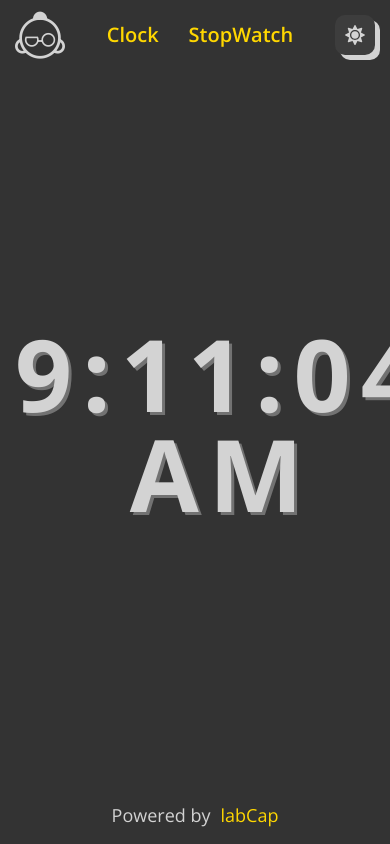
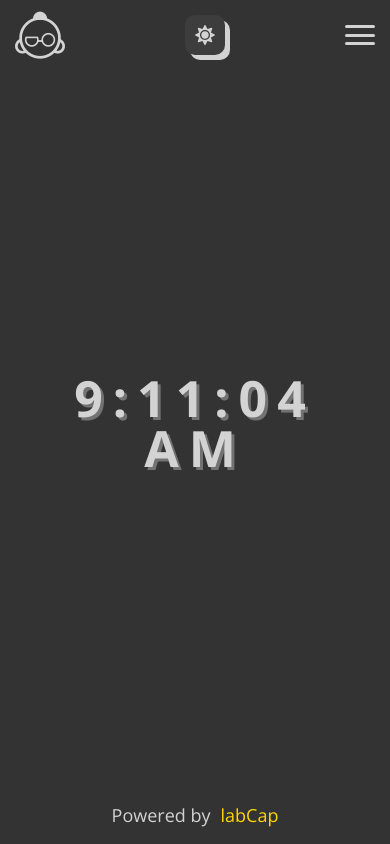
Before and after one commit to labCap/timer, a React (Create React App) app: page / in a window 390 px wide. Built offline with nearby package versions, Linux system fonts and the light colour scheme.

Commit message:
added adaptive

```diff
--- a/src/components/Clock/Clock.scss
+++ b/src/components/Clock/Clock.scss
@@ -2,4 +2,12 @@
   font-size: 100px;
   font-weight: 700;
   letter-spacing: 10px;
+
+  @media (max-width: 768px) {
+    font-size: 70px;
+  }
+
+  @media (max-width: 425px) {
+    font-size: 50px;
+  }
 }
--- a/src/components/Header/Header.jsx
+++ b/src/components/Header/Header.jsx
@@ -1,4 +1,4 @@
-import React, { useContext } from "react";
+import React, { useContext, useState } from "react";
 import { FaSun, FaMoon } from "react-icons/fa";
 import { Link } from "react-router-dom";
 import { ThemeContext } from "../../context/ThemeProvider";
@@ -9,6 +9,12 @@ import "./Header.scss";
 
 export const Header = () => {
   const { theme, setTheme } = useContext(ThemeContext);
+  const [menuOpen, setMenuOpen] = useState(false);
+
+  const handleClick = () => {
+    setMenuOpen(!menuOpen);
+    document.body.classList.toggle("_lock");
+  };
 
   return (
     <header>
@@ -16,7 +22,7 @@ export const Header = () => {
         <div className="inner">
           <Logo />
 
-          <nav className="nav">
+          <nav className={`nav ${menuOpen && "open"}`}>
             <ul className="nav__list">
               <li className="nav__item">
                 <Link to={"/"}>Clock</Link>
@@ -26,9 +32,17 @@ export const Header = () => {
               </li>
             </ul>
           </nav>
+
           <Button className={"theme-btn"} onClick={() => setTheme(!theme)}>
             {theme ? <FaSun /> : <FaMoon />}
           </Button>
+
+          <div
+            className={`menu-btn ${menuOpen && "open"}`}
+            onClick={handleClick}
+          >
+            <span></span>
+          </div>
         </div>
       </div>
     </header>
--- a/src/components/Header/Header.scss
+++ b/src/components/Header/Header.scss
@@ -12,11 +12,38 @@ header {
       display: flex;
       align-items: center;
       gap: 30px;
+
+      @media (max-width: 768px) {
+        flex-direction: column;
+        gap: 50px;
+      }
     }
 
     &__item {
       font-size: 20px;
       font-weight: 600;
+      @media (max-width: 768px) {
+        font-size: 30px;
+      }
+    }
+
+    @media (max-width: 768px) {
+      position: absolute;
+      top: 0;
+      left: 120%;
+      z-index: 100;
+      width: 100vw;
+      height: 100vh;
+      // background-color: #d3d3d3e0;
+      display: flex;
+      align-items: center;
+      justify-content: center;
+      flex-direction: column;
+      transition: all 0.3s ease;
+
+      &.open {
+        left: 0;
+      }
     }
   }
 
@@ -28,3 +55,54 @@ header {
     justify-content: center;
   }
 }
+
+.menu-btn {
+  display: none;
+
+  @media (max-width: 767.98px) {
+    display: block;
+    position: relative;
+    width: 30px;
+    height: 20px;
+    cursor: pointer;
+    z-index: 105;
+
+    span,
+    &::before,
+    &::after {
+      content: "";
+      transition: all 0.3s ease;
+      right: 0;
+      position: absolute;
+      width: 100%;
+      height: 3px;
+      border-radius: 10px;
+    }
+    &::before {
+      top: 0;
+    }
+    &::after {
+      bottom: 0;
+    }
+    span {
+      top: calc(50% - 1px);
+    }
+    &.open {
+      span {
+        width: 0;
+      }
+      &::before,
+      &::after {
+        width: 100%;
+      }
+      &::before {
+        top: calc(50% - 1px);
+        transform: rotate(-45deg);
+      }
+      &::after {
+        bottom: calc(50% - 1px);
+        transform: rotate(45deg);
+      }
+    }
+  }
+}
--- a/src/components/StopWatch/StopWatch.scss
+++ b/src/components/StopWatch/StopWatch.scss
@@ -1,3 +1,9 @@
+.display {
+  @media (max-width: 425px) {
+    font-size: 30px;
+  }
+}
+
 .buttons {
   display: inline-flex;
   align-items: center;
--- a/src/index.scss
+++ b/src/index.scss
@@ -9,6 +9,7 @@
     flex-direction: column;
     min-height: inherit;
     overflow: hidden;
+    position: relative;
 
     background-color: #333;
     font-size: 18px;
@@ -19,6 +20,20 @@
     &.light {
       background-color: #d3d3d3;
       color: #333;
+
+      .nav {
+        @media (max-width: 768px) {
+          background-color: rgba(211, 211, 211, 0.8);
+        }
+      }
+
+      .menu-btn {
+        span,
+        &::before,
+        &::after {
+          background-color: #333;
+        }
+      }
 
       h1,
       h2,
@@ -47,6 +62,7 @@
       button {
         color: #3d3d3d;
         background-color: #c7c7c7;
+        border-color: #c7c7c7;
 
         box-shadow: 5px 5px 0px 0px rgba(61, 61, 61, 0.4);
 
@@ -66,6 +82,19 @@
     &.dark {
       background-color: #333;
       color: #d3d3d3;
+      .nav {
+        @media (max-width: 768px) {
+          background-color: rgba(51, 51, 51, 0.8);
+        }
+      }
+
+      .menu-btn {
+        span,
+        &::before,
+        &::after {
+          background-color: #d3d3d3;
+        }
+      }
 
       h1,
       h2,
```
